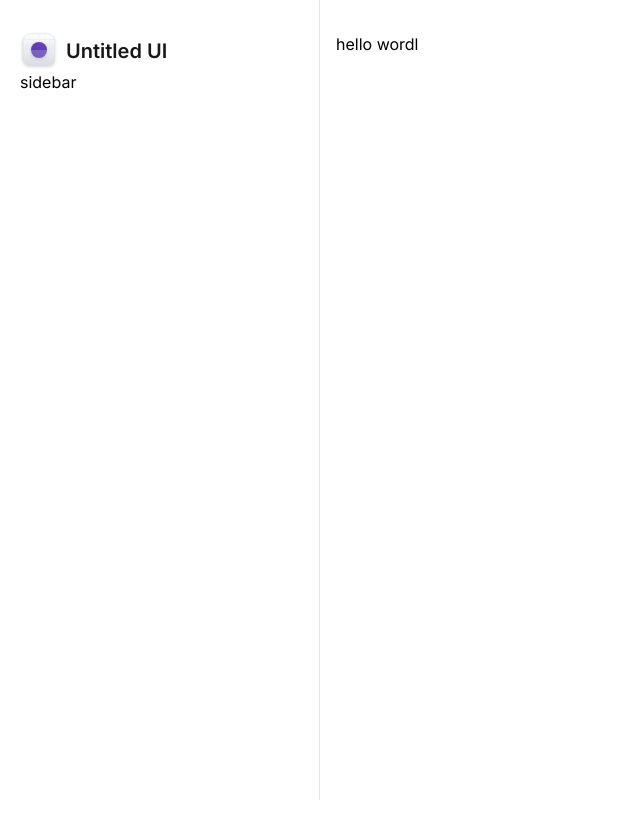
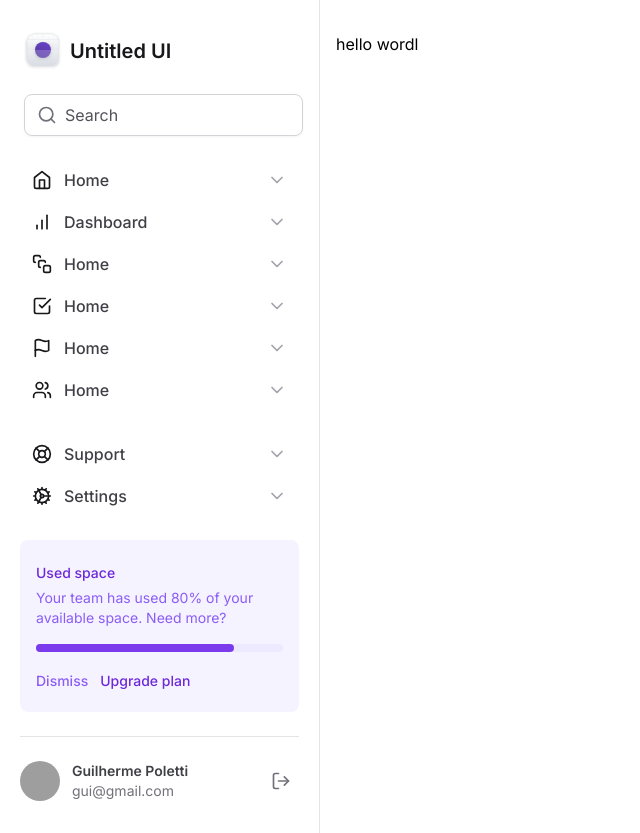
Before and after one commit to GuilhermePoletti/tailwind-next, a Next.js app: page / in a window 1280 px wide. Shown: the whole page, without its empty margins (0-640 px from the left). Before the commit the page ends 800 px from the top, so only its background shows below. Built offline with nearby package versions, Linux system fonts and the light colour scheme; grey boxes are pictures that could not be loaded.

Commit message:
firts commit

```diff
--- a/package.json
+++ b/package.json
@@ -15,6 +15,7 @@
     "autoprefixer": "10.4.15",
     "eslint": "8.49.0",
     "eslint-config-next": "13.5.1",
+    "lucide-react": "^0.279.0",
     "next": "13.5.1",
     "postcss": "8.4.30",
     "react": "18.2.0",
--- /dev/null
+++ b/src/app/components/Input.tsx
@@ -0,0 +1,33 @@
+import { ComponentProps } from 'react'
+
+export interface InputProps {
+    className: String
+}
+
+type InputPrefixProps = ComponentProps<'div'>
+
+export function Prefix(props: InputPrefixProps) {
+    return <div {...props} />
+}
+
+type InputControlProps = ComponentProps<'input'>
+
+export function Control(props: InputControlProps) {
+    return (
+        <input
+            className="flex-1 border-0 bg-transparent p-0 text-zinc-900 placeholder-zinc-600"
+            {...props}
+        />
+    )
+}
+
+export type InputRootProps = ComponentProps<'div'>
+
+export function Root(props: InputRootProps) {
+    return (
+        <div
+            className="mx-1 flex w-full items-center gap-2 rounded-lg border border-zinc-300 px-3 py-2 shadow-sm"
+            {...props}
+        />
+    )
+}
--- a/src/app/components/Sidebar/Logo.tsx
+++ b/src/app/components/Sidebar/Logo.tsx
@@ -1,6 +1,6 @@
 export function Logo() {
   return (
-    <strong className="flex items-center gap-2 text-xl font-semibold text-zinc-900">
+    <strong className="mx-1 flex items-center gap-2 text-xl font-semibold text-zinc-900">
     <svg
       width={38}
       height={38}
--- /dev/null
+++ b/src/app/components/Sidebar/MainNavigation/NavItem.tsx
@@ -0,0 +1,22 @@
+import {ChevronDown} from 'lucide-react';
+import { ElementType } from "react";
+
+export interface NavItemProps {
+    title: string
+    icon: ElementType
+}
+
+export function NavItem({title, icon: Icon}: NavItemProps) {
+    return (
+        <a
+            href=""
+            className="group flex items-center gap-3 rounded px-3 py-2 hover:bg-violet-50"
+        >
+            <Icon className="h-5 w-5 text-zinc-900"/>
+            <span className="font-medium text-zinc-700 group-hover:text-violet-500">
+                {title}
+            </span>
+            <ChevronDown className="ml-auto h-5 w-5 text-zinc-400 group-hover:text-violet-300" />
+        </a>
+    )
+}
--- /dev/null
+++ b/src/app/components/Sidebar/MainNavigation/index.tsx
@@ -0,0 +1,15 @@
+import {Home , BarChart, SquareStack, CheckSquare, Flag, Users} from 'lucide-react'
+import { NavItem } from './NavItem'
+
+export function MainNavigation() {
+    return(
+        <nav className="space-y-0.5">
+            <NavItem title="Home" icon={Home} />
+            <NavItem title="Dashboard" icon={BarChart} />
+            <NavItem title="Home" icon={SquareStack} />
+            <NavItem title="Home" icon={CheckSquare} />
+            <NavItem title="Home" icon={Flag} />
+            <NavItem title="Home" icon={Users} />
+        </nav>
+    )
+}
--- /dev/null
+++ b/src/app/components/Sidebar/Profile.tsx
@@ -0,0 +1,24 @@
+import {LogOut} from 'lucide-react'
+
+export function Profile() {
+    return (
+        <div className="flex items-center gap-3">
+            <img
+                src="https://github.com/guilhermepoletti.png"
+                className="h-10 w-10 rounded-full"
+                alt=""
+            />
+            <div className="flex flex-col truncate">
+                <span className="text-sm font-semibold text-zinc-700">
+                    Guilherme Poletti
+                </span>
+                <span className="text-sm text-zinc-500 truncate">
+                    gui@gmail.com
+                </span>
+            </div>
+            <button type="button" className="ml-auto rounded-md p-2 hover:bg-zinc-50">
+                <LogOut className="h-5 w-5 text-zinc-500" />
+            </button>
+        </div>
+    )
+}
--- /dev/null
+++ b/src/app/components/Sidebar/UsedSpaceWidget.tsx
@@ -0,0 +1,34 @@
+export function UsedSpaceWidget() {
+    return(
+        <div className="flex flex-col gap-4 rounded-lg bg-violet-50 px-4 py-5">
+                    <div className="space-y-1">
+                        <span className="text-sm/5 font-medium text-violet-700">
+                          Used space
+                        </span>
+                        <p className="text-sm/5 text-violet-500">
+                            Your team has used 80% of your available space. Need more?
+                        </p>
+                    </div>
+
+                    <div className="h-2 rounded-full bg-violet-100">
+                        <div className="h-2 w-4/5 rounded-full bg-violet-600"/>
+                    </div>
+
+                    <div className="space-x-3">
+                        <button
+                            type="button"
+                            className="text-sm font-medium text-violet-500 hover:text-violet-700"
+                        >
+                            Dismiss
+                        </button>
+
+                        <button
+                            type="button"
+                            className="text-sm font-medium text-violet-700 hover:text-violet-900"
+                        >
+                            Upgrade plan
+                        </button>
+                    </div>
+                </div>
+    )
+}
--- a/src/app/components/Sidebar/index.tsx
+++ b/src/app/components/Sidebar/index.tsx
@@ -1,10 +1,37 @@
+import { Search, LifeBuoy, Cog } from "lucide-react";
 import { Logo } from "./Logo";
+import { MainNavigation } from "./MainNavigation";
+import { NavItem } from "./MainNavigation/NavItem";
+import { UsedSpaceWidget } from "./UsedSpaceWidget";
+import { Profile } from "./Profile";
+import * as Input from '../Input';
 
 export function Sidebar() {
     return(
-        <aside className="border-r border-zinc-200 px-5 py-8">
-            <Logo/>
-            sidebar
+        <aside className="flex flex-col gap-6 border-r border-zinc-200 px-5 py-8">
+            <Logo />
+
+            <Input.Root>
+                <Input.Prefix>
+                    <Search className="h-5 w-5 text-zinc-500"/>
+                </Input.Prefix>
+                <Input.Control placeholder="Search"/>
+            </Input.Root>
+
+            <MainNavigation />
+
+            <div className="mt-auto flex flex-col gap-6">
+                <nav className="space-y-0.5">
+                    <NavItem title="Support" icon={LifeBuoy}/>
+                    <NavItem title="Settings" icon={Cog}/>
+                </nav>
+
+                <UsedSpaceWidget/>
+
+                <div className="h-px bg-zinc-200" />
+
+                <Profile />
+            </div>
         </aside>
     )
 }
```
Also changed, not shown: 1 other file (tests, documents, lock files or other folders).
